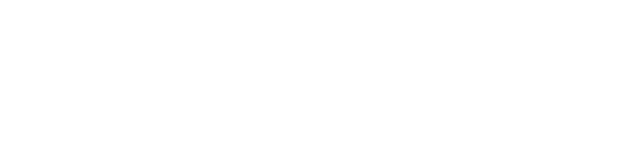
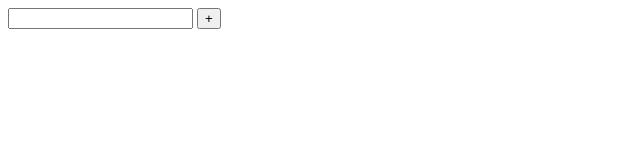
Before and after one commit to TomasHubelbauer/agendum, a plain HTML site: page index.html in a window 1280 px wide. Shown: the whole page, without its empty margins (0-640 px from the left). Drawn offline with Linux system fonts and the light colour scheme.

Commit message:
Create the editor form for creation of a task

```diff
--- a/index.html
+++ b/index.html
@@ -6,6 +6,8 @@
     <script src="index.js"></script>
   </head>
   <body>
-
+    <input id="editorInput" />
+    <button id="submitButton">+</button>
+    <ul id="itemsUl"></ul>
   </body>
 </html>
```
